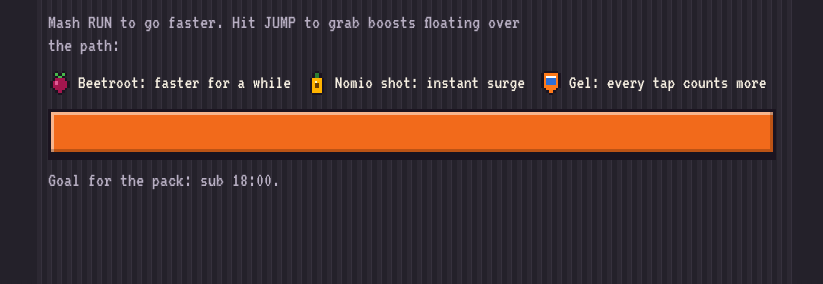
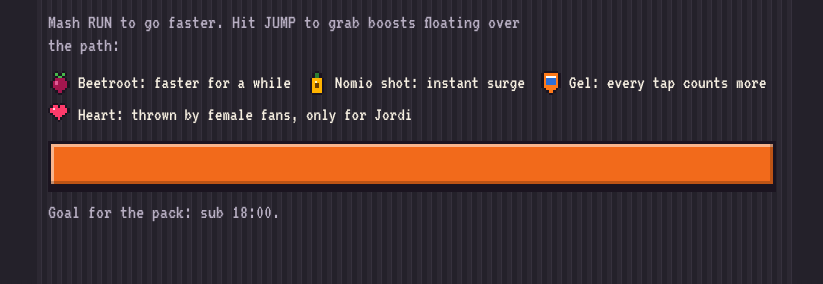
Before and after one commit to KhitanNL/finance_app, a plain HTML site: page parkrun-game/index.html in a window 1280 px wide. Shown: the part 516-800 px from the top of the page, without its empty margins (228-1051 px from the left). Drawn offline with Linux system fonts and the light colour scheme.

Commit message:
Title screen: list hearts from female fans as an item
Co-Authored-By: Claude Opus 5.5 <noreply@anthropic.com>
Claude-Session: https://claude.ai/code/session_01CnA2TpEr4YhDJrZyQtxAA6

```diff
--- a/parkrun-game/index.html
+++ b/parkrun-game/index.html
@@ -397,7 +397,7 @@ const ITEM_INFO = {
 };
 ITEM_ROWS.heart = [".hh.hh.","hHhhhhh","hhhhhhh",".hhhhh.","..hhh..","...h..."];
 ITEM_PAL.heart = { h:'#ff3b6b', H:'#ffd0dc' };
-ITEM_INFO.heart = { label:'HEART BOOST!', name:'Heart', desc:'fans cheer you faster', col:'#ff6f8f' };
+ITEM_INFO.heart = { label:'HEART BOOST!', name:'Heart', desc:'thrown by female fans, only for Jordi', col:'#ff6f8f' };
 const GOOSE_ROWS = ["..ww........",".owww.......","yyww........","..ww........","..ww........","..wwwwwww...",".wwGwwwwwgg.",".wwwGGwwwg..","..wwwwwww...","....y..y....","...yy.yy...."];
 
 const IMG = {};
@@ -1095,7 +1095,7 @@ function releaseWake(){ try { wake && wake.release(); } catch(e){} wake = null;
 
 function legend(){
   const ul = $('#legend'); ul.innerHTML = '';
-  for (const k of ['beet', 'nomio', 'gel']){
+  for (const k of ['beet', 'nomio', 'gel', 'heart']){
     const li = document.createElement('li');
     const c = mk(10, 10); c.getContext('2d').drawImage(IMG[k], 0, 0);
     li.appendChild(c);
```
